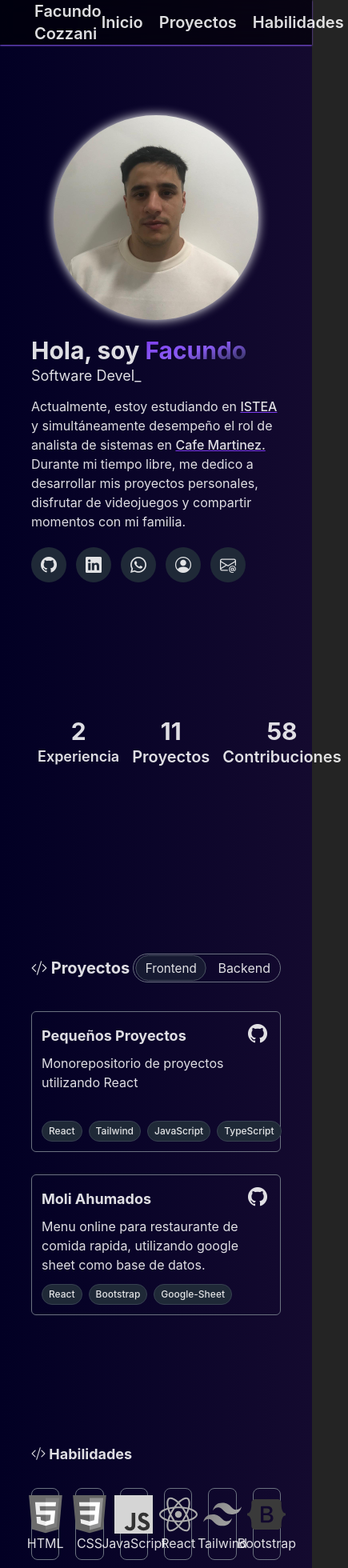
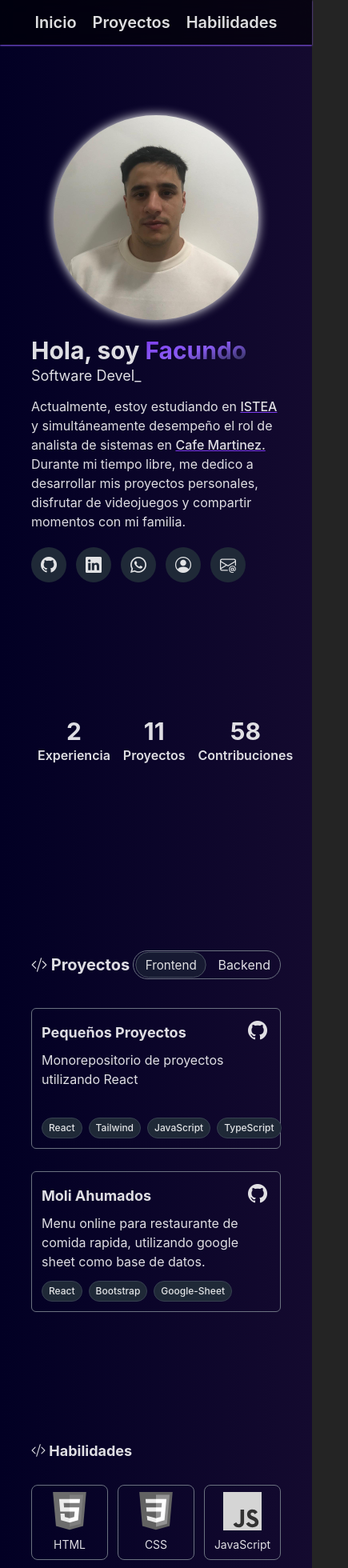
Before and after one commit to FatuKING/PortfolioWeb2024, a React (Vite) app: page / in a window 390 px wide. Shown: the top 1960 px of the page at 80% size, 435 px wide, since content can reach past the window. Built offline with nearby package versions, Linux system fonts and the light colour scheme.

Commit message:
Reparo responsive

```diff
--- a/src/App.jsx
+++ b/src/App.jsx
@@ -28,7 +28,7 @@ function App () {
         <section className='flex justify-between w-4/5 xl:w-3/4 2xl:w-1/2'>
           <article className='flex flex-col justify-center items-center p-2'>
             <div className='text-3xl font-bold'>2</div>
-            <span className='text-lg font-semibold'>Experiencia</span>
+            <span className='sm:text-lg font-semibold'>Experiencia</span>
           </article>
 
           <Counter numberMax='11' text='Proyectos' delay='200' />
--- a/src/components/Counter.jsx
+++ b/src/components/Counter.jsx
@@ -19,7 +19,7 @@ export function Counter ({ numberMax, text, delay }) {
     <>
       <article className='flex flex-col justify-center items-center p-2'>
         <div className='text-3xl font-bold'>{count}</div>
-        <span className='text-xl font-semibold'>{text}</span>
+        <span className='sm:text-xl font-semibold'>{text}</span>
       </article>
     </>
   )
--- a/src/components/Footer.jsx
+++ b/src/components/Footer.jsx
@@ -4,8 +4,8 @@ export function Footer () {
 
       <footer className='flex justify-center items-center pt-3'>
         <address className='flex justify-between items-center w-4/5 xl:w-3/4 2xl:w-1/2 pb-2 border-t border-gray-400'>
-          <div className='pt-2'>
-            <h5 className='text-xl'>Facundo Cozzani</h5>
+          <div className='flex flex-col pt-2'>
+            <h5 className='text-lg md:text-xl'>Facundo Cozzani</h5>
             <span className=''>Portfolio 2024</span>
           </div>
 
--- a/src/components/Navbar.jsx
+++ b/src/components/Navbar.jsx
@@ -2,8 +2,8 @@ export function Navbar ({ name1, name2, name3, url1, url2, url3 }) {
   return (
     <>
       <header className='flex items-center justify-center fixed w-full bg-black/60 backdrop-blur-lg z-10 shadow-sm shadow-violet-500'>
-        <nav className='w-4/5 xl:w-3/4 2xl:w-1/2 p-1 z-20 h-14 flex justify-between items-center'>
-          <h5 className='text-xl font-semibold'>Facundo Cozzani</h5>
+        <nav className='w-4/5 xl:w-3/4 2xl:w-1/2 p-1 z-20 h-14 flex justify-center sm:justify-between items-center'>
+          <h5 className='hidden sm:inline-block text-xl font-semibold'>Facundo Cozzani</h5>
 
           <ul className='flex gap-5 bg-transparent'>
             <li className='font-semibold text-xl hover:text-violet-600'><a href={url1}>{name1}</a></li>
--- a/src/components/Skill.jsx
+++ b/src/components/Skill.jsx
@@ -3,98 +3,98 @@ import { IconJavascript, IconReact, IconTailwind, IconHtml, IconCss, IconBootstr
 export function Skill ({ skill, icon }) {
   return (
     <>
-      <section className='grid grid-cols-6 gap-5'>
-        <article className='group flex flex-col justify-center items-center bg-transparent border border-gray-500 hover:border-gray-400 rounded-lg p-2'>
+      <section className='grid grid-cols-3 md:grid-cols-6 gap-3 md:gap-5'>
+        <article className='group flex flex-col justify-center gap-2 items-center bg-transparent border border-gray-500 hover:border-gray-400 rounded-lg p-2'>
           <div className='grayscale group-hover:grayscale-0'>
             <IconHtml />
           </div>
-          <span className='xl:text-lg'>HTML</span>
+          <span className='text-sm sm:text-base xl:text-lg'>HTML</span>
         </article>
 
-        <article className='group flex flex-col justify-center items-center bg-transparent border border-gray-500 hover:border-gray-400 rounded-lg p-2'>
+        <article className='group flex flex-col justify-center gap-2 items-center bg-transparent border border-gray-500 hover:border-gray-400 rounded-lg p-2'>
           <div className='grayscale group-hover:grayscale-0'>
             <IconCss />
           </div>
-          <span className='xl:text-lg'>CSS</span>
+          <span className='text-sm sm:text-base xl:text-lg'>CSS</span>
         </article>
 
-        <article className='group flex flex-col justify-center items-center bg-transparent border border-gray-500 hover:border-gray-400 rounded-lg p-2'>
+        <article className='group flex flex-col justify-center gap-2 items-center bg-transparent border border-gray-500 hover:border-gray-400 rounded-lg p-2'>
           <div className='grayscale group-hover:grayscale-0'>
             <IconJavascript />
           </div>
-          <span className='xl:text-lg'>JavaScript</span>
+          <span className='text-sm sm:text-base xl:text-lg'>JavaScript</span>
         </article>
 
-        <article className='group flex flex-col justify-center items-center bg-transparent border border-gray-500 hover:border-gray-400 rounded-lg p-2'>
+        <article className='group flex flex-col justify-center gap-2 items-center bg-transparent border border-gray-500 hover:border-gray-400 rounded-lg p-2'>
           <div className='grayscale group-hover:grayscale-0'>
             <IconReact />
           </div>
 
-          <span className='xl:text-lg'>React</span>
+          <span className='text-sm sm:text-base xl:text-lg'>React</span>
         </article>
 
-        <article className='group flex flex-col justify-center items-center bg-transparent border border-gray-500 hover:border-gray-400 rounded-lg p-2'>
+        <article className='group flex flex-col justify-center gap-2 items-center bg-transparent border border-gray-500 hover:border-gray-400 rounded-lg p-2'>
           <div className='grayscale group-hover:grayscale-0'>
             <IconTailwind />
           </div>
 
-          <span className='xl:text-lg'>Tailwind</span>
+          <span className='text-sm sm:text-base xl:text-lg'>Tailwind</span>
         </article>
 
-        <article className='group flex flex-col justify-center items-center bg-transparent border border-gray-500 hover:border-gray-400 rounded-lg p-2'>
+        <article className='group flex flex-col justify-center gap-2 items-center bg-transparent border border-gray-500 hover:border-gray-400 rounded-lg p-2'>
           <div className='grayscale group-hover:grayscale-0'>
             <IconBootstrap />
           </div>
 
-          <span className='xl:text-lg'>Bootstrap</span>
+          <span className='text-sm sm:text-base xl:text-lg'>Bootstrap</span>
         </article>
 
-        <article className='group flex flex-col justify-center items-center bg-transparent border border-gray-500 hover:border-gray-400 rounded-lg p-2'>
+        <article className='group flex flex-col justify-center gap-2 items-center bg-transparent border border-gray-500 hover:border-gray-400 rounded-lg p-2'>
           <div className='grayscale group-hover:grayscale-0'>
             <IconCShar />
           </div>
 
-          <span className='xl:text-lg'>C#</span>
+          <span className='text-sm sm:text-base xl:text-lg'>C#</span>
         </article>
 
-        <article className='group flex flex-col justify-center items-center bg-transparent border border-gray-500 hover:border-gray-400 rounded-lg p-2'>
+        <article className='group flex flex-col justify-center gap-2 items-center bg-transparent border border-gray-500 hover:border-gray-400 rounded-lg p-2'>
           <div className='grayscale group-hover:grayscale-0'>
             <IconJava />
           </div>
 
-          <span className='xl:text-lg'>Java</span>
+          <span className='text-sm sm:text-base xl:text-lg'>Java</span>
         </article>
 
-        <article className='group flex flex-col justify-center items-center bg-transparent border border-gray-500 hover:border-gray-400 rounded-lg p-2'>
+        <article className='group flex flex-col justify-center gap-2 items-center bg-transparent border border-gray-500 hover:border-gray-400 rounded-lg p-2'>
           <div className='grayscale group-hover:grayscale-0'>
             <IconNodejs />
           </div>
 
-          <span className='xl:text-lg'>NodeJS</span>
+          <span className='text-sm sm:text-base xl:text-lg'>NodeJS</span>
         </article>
 
-        <article className='group flex flex-col justify-center items-center bg-transparent border border-gray-500 hover:border-gray-400 rounded-lg p-2'>
+        <article className='group flex flex-col justify-center gap-2 items-center bg-transparent border border-gray-500 hover:border-gray-400 rounded-lg p-2'>
           <div className='grayscale group-hover:grayscale-0'>
             <IconMicrosoftSqlServer />
           </div>
 
-          <span className='xl:text-lg'>SQL Server</span>
+          <span className='text-sm sm:text-base xl:text-lg'>SQL Server</span>
         </article>
 
-        <article className='group flex flex-col justify-center items-center bg-transparent border border-gray-500 hover:border-gray-400 rounded-lg p-2'>
+        <article className='group flex flex-col justify-center gap-2 items-center bg-transparent border border-gray-500 hover:border-gray-400 rounded-lg p-2'>
           <div className='grayscale group-hover:grayscale-0'>
             <IconPostgreSql />
           </div>
 
-          <span className='xl:text-lg'>PostgreSQL</span>
+          <span className='text-sm sm:text-base xl:text-lg'>PostgreSQL</span>
         </article>
 
-        <article className='group flex flex-col justify-center items-center bg-transparent border border-gray-500 hover:border-gray-400 rounded-lg p-2'>
+        <article className='group flex flex-col justify-center gap-2 items-center bg-transparent border border-gray-500 hover:border-gray-400 rounded-lg p-2'>
           <div className='grayscale group-hover:grayscale-0'>
             <IconMySql />
           </div>
 
-          <span className='xl:text-lg'>MySQL</span>
+          <span className='text-sm sm:text-base xl:text-lg'>MySQL</span>
         </article>
       </section>
     </>
```
